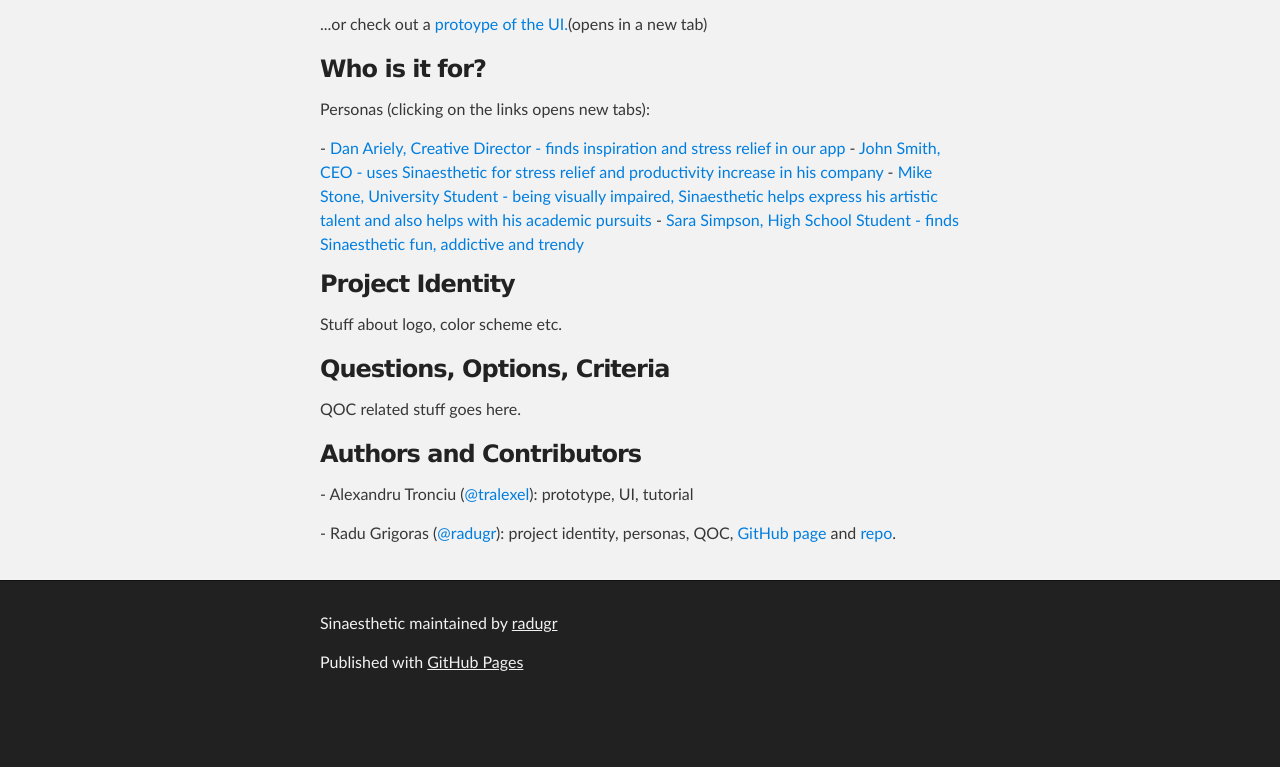
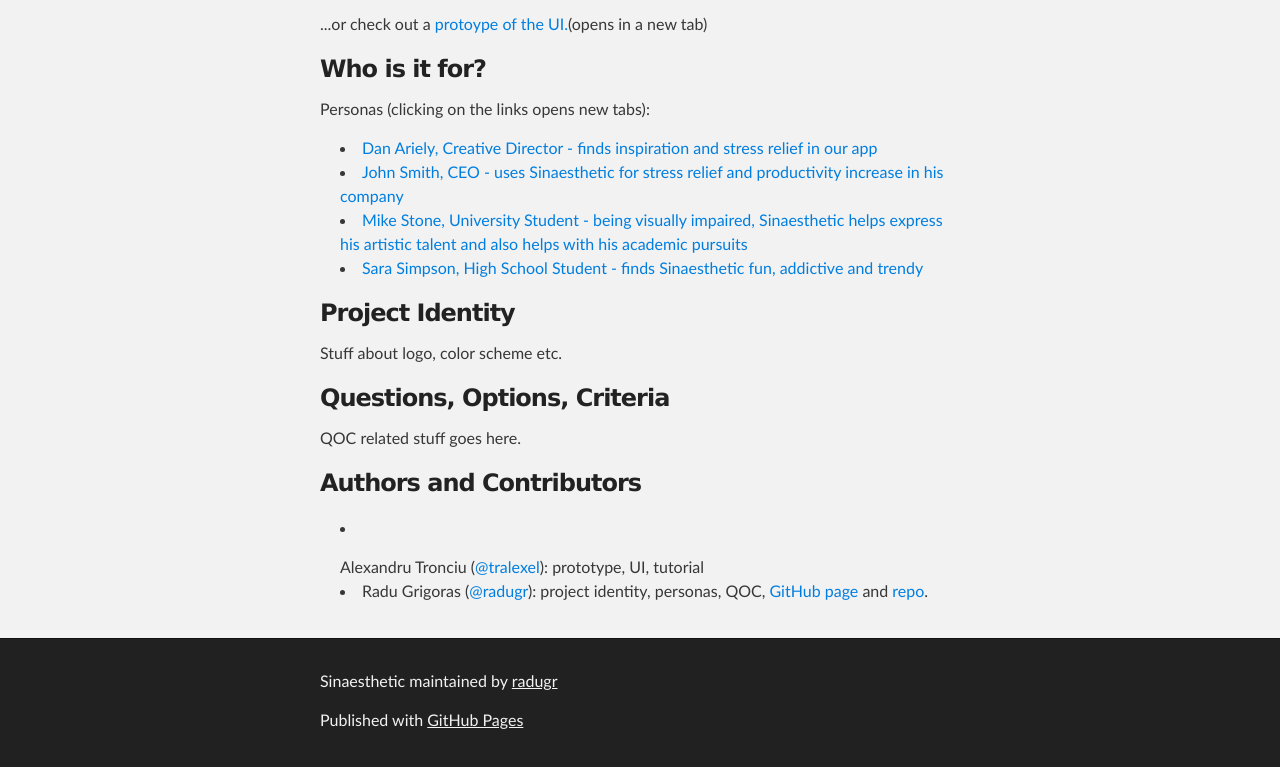
Before and after one commit to radugr/Sinaesthetic, a plain HTML site: page index.html in a window 1280 px wide. Shown: the part 681-1448 px from the top of the page. Before the commit the page ends 1390 px from the top, so only its background shows below. Drawn offline with Linux system fonts and the light colour scheme.

Commit message:
Update index.html

```diff
--- a/index.html
+++ b/index.html
@@ -44,11 +44,12 @@
 <a name="who" class="anchor" href="#who"><span class="octicon octicon-link"></span></a>Who is it for?</h3>
 
 <p>Personas (clicking on the links opens new tabs):</p>
-- <a href="Personas/Persona-01.html" target="_new">Dan Ariely, Creative Director - finds inspiration and stress relief in our app</a>
-- <a href="Personas/Persona-02.html" target="_new">John Smith, CEO - uses Sinaesthetic for stress relief and productivity increase in his company</a>
-- <a href="Personas/Persona-03.html" target="_new">Mike Stone, University Student - being visually impaired, Sinaesthetic helps express his artistic talent and also helps with his academic pursuits</a>
-- <a href="Personas/Persona-04.html" target="_new">Sara Simpson, High School Student - finds Sinaesthetic fun, addictive and trendy</a>
-
+<ul>
+<li><a href="Personas/Persona-01.html" target="_new">Dan Ariely, Creative Director - finds inspiration and stress relief in our app</a></li>
+<li><a href="Personas/Persona-02.html" target="_new">John Smith, CEO - uses Sinaesthetic for stress relief and productivity increase in his company</a></li>
+<li><a href="Personas/Persona-03.html" target="_new">Mike Stone, University Student - being visually impaired, Sinaesthetic helps express his artistic talent and also helps with his academic pursuits</a></li>
+<li><a href="Personas/Persona-04.html" target="_new">Sara Simpson, High School Student - finds Sinaesthetic fun, addictive and trendy</a></li>
+</ul>
 <h3>
 <a name="rather-drive-stick" class="anchor" href="#rather-drive-stick"><span class="octicon octicon-link"></span></a>Project Identity</h3>
 
@@ -63,8 +64,8 @@
 <h3>
 <a name="authors-and-contributors" class="anchor" href="#authors-and-contributors"><span class="octicon octicon-link"></span></a>Authors and Contributors</h3>
 
-<p>- Alexandru Tronciu (<a href="https://github.com/tralexel" class="user-mention">@tralexel</a>): prototype, UI, tutorial</p>
-<p>- Radu Grigoras (<a href="https://github.com/radugr" class="user-mention">@radugr</a>): project identity, personas, QOC, <a href="http://www.github.com">GitHub</a> <a href="http://radugr.github.io/Sinaesthetic/">page</a> and <a href="https://github.com/radugr/Sinaesthetic/">repo</a>.</p>
+<p><ul><li></p>Alexandru Tronciu (<a href="https://github.com/tralexel" class="user-mention">@tralexel</a>): prototype, UI, tutorial</li>
+<li>Radu Grigoras (<a href="https://github.com/radugr" class="user-mention">@radugr</a>): project identity, personas, QOC, <a href="http://www.github.com">GitHub</a> <a href="http://radugr.github.io/Sinaesthetic/">page</a> and <a href="https://github.com/radugr/Sinaesthetic/">repo</a>.</li></ul></p>
       </section>
     </div>
 
```
